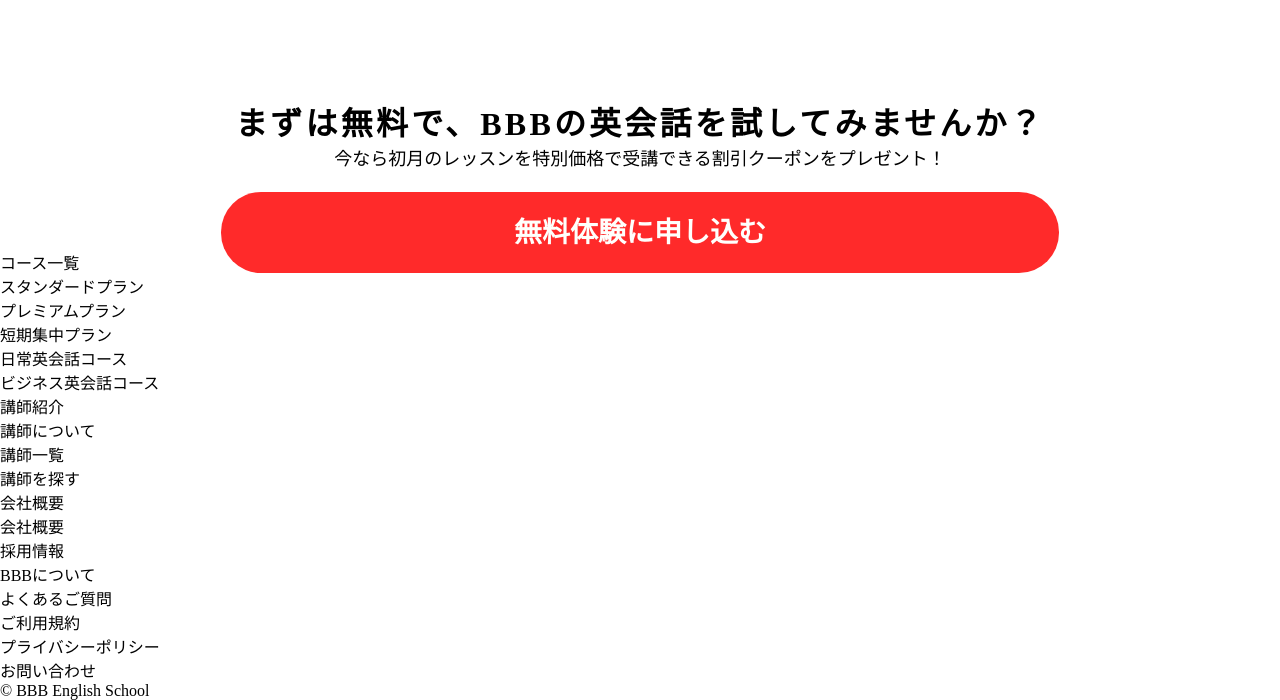
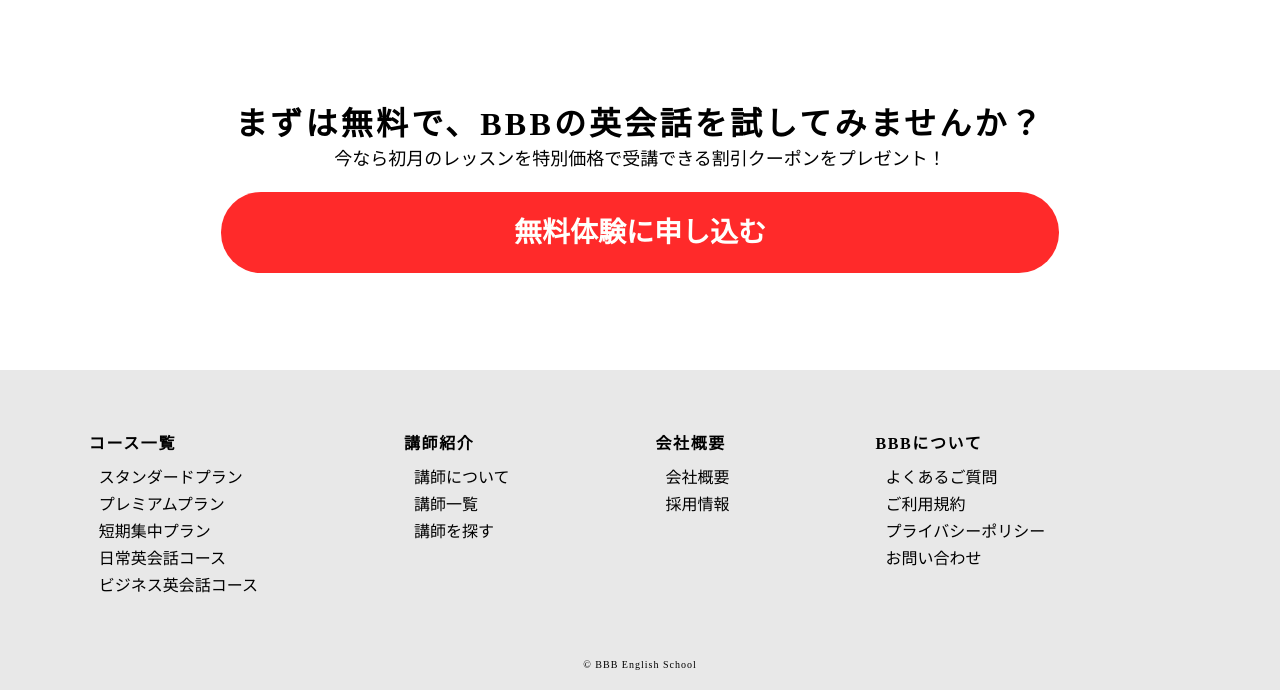
Before and after one commit to m-yabi/html-css-training6, a plain HTML site: page index.html in a window 1280 px wide. Shown: the part 3656-4356 px from the top of the page. Drawn offline with Linux system fonts and the light colour scheme.

Commit message:
footer  css作成

```diff
--- a/css/bbb.scss
+++ b/css/bbb.scss
@@ -1,4 +1,7 @@
 @import "_settings.scss";
+body {
+  font-family: "游ゴシック体", YuGothic;
+}
 .header__logo {
   max-width: 100px;
   margin-top: 50px;
@@ -314,3 +317,31 @@
     background-color: #fffffc;
   }
 }
+.footer {
+  margin-top: 120px;
+  background-color: #e8e8e8;
+}
+.footer__list {
+  display: flex;
+  justify-content: center;
+  padding: 60px 0px;
+}
+.footer__list-title {
+  font-size: 16px;
+  font-weight: bold;
+  margin-bottom: 10px;
+  letter-spacing: 1.6px;
+}
+.footer__list-item {
+  margin-right: 146px;
+  li {
+    margin-bottom: 3px;
+    padding-left: 10px;
+  }
+}
+.footer__logo {
+  font-size: 10px;
+  text-align: center;
+  letter-spacing: 1px;
+  padding-bottom: 20px;
+}
--- a/index.html
+++ b/index.html
@@ -161,30 +161,30 @@
     <footer class="footer">
       <div class="footer__list">
         <ul class="footer__list-item">
-          <h4 class="footer__list-title">コース一覧</h4>
-          <li>スタンダードプラン</li>
-          <li>プレミアムプラン</li>
-          <li>短期集中プラン</li>
-          <li>日常英会話コース</li>
-          <li>ビジネス英会話コース</li>
+          <h6 class="footer__list-title">コース一覧</h6>
+          <li><a href="#">スタンダードプラン</a></li>
+          <li><a href="#">プレミアムプラン</a></li>
+          <li><a href="#">短期集中プラン</a></li>
+          <li><a href="#">日常英会話コース</a></li>
+          <li><a href="#">ビジネス英会話コース</a></li>
         </ul>
         <ul class="footer__list-item">
-          <h4 class="footer__list-title">講師紹介</h4>
-          <li>講師について</li>
-          <li>講師一覧</li>
-          <li>講師を探す</li>
+          <h6 class="footer__list-title">講師紹介</h6>
+          <li><a href="#">講師について</a></li>
+          <li><a href="#">講師一覧</a></li>
+          <li><a href="#">講師を探す</a></li>
         </ul>
         <ul class="footer__list-item">
-          <h4 class="footer__list-title">会社概要</h4>
-          <li>会社概要</li>
-          <li>採用情報</li>
+          <h6 class="footer__list-title">会社概要</h6>
+          <li><a href="#">会社概要</a></li>
+          <li><a href="#">採用情報</a></li>
         </ul>
         <ul class="footer__list-item">
-          <h4 class="footer__list-title">BBBについて</h4>
-          <li>よくあるご質問</li>
-          <li>ご利用規約</li>
-          <li>プライバシーポリシー</li>
-          <li>お問い合わせ</li>
+          <h6 class="footer__list-title">BBBについて</h6>
+          <li><a href="#">よくあるご質問</a></li>
+          <li><a href="#">ご利用規約</a></li>
+          <li><a href="#">プライバシーポリシー</a></li>
+          <li><a href="#">お問い合わせ</a></li>
         </ul>
       </div>
       <div class="footer__logo">
```
Also changed, not shown: css/bbb.css, 1 other file.
